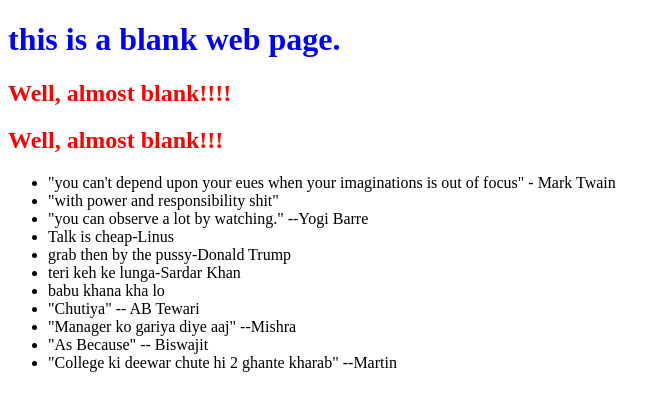
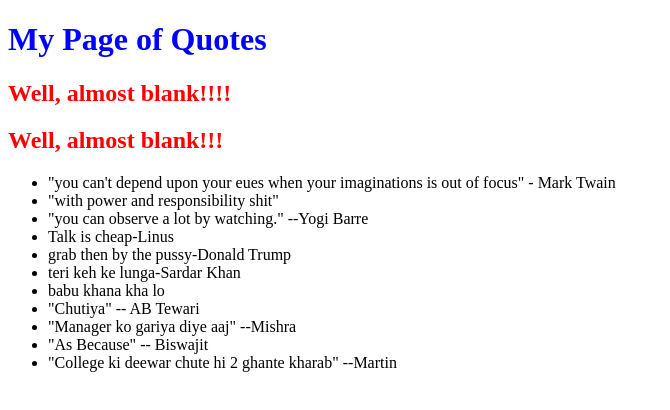
Before and after one commit to asagraw/0main_openSAP_repo, a plain HTML site: page index.html in a window 1280 px wide. Shown: the whole page, without its empty margins (0-670 px from the left). Drawn offline with Linux system fonts and the light colour scheme.

Commit message:
changed header to 'My Page of Quotes'

```diff
--- a/index.html
+++ b/index.html
@@ -7,7 +7,7 @@
 </head>
 <body>
 	<h1>
-	 this is a blank web page.
+	 My Page of Quotes
 	</h1>
 	<h2>Well, almost blank!!!!</h2>
 	<h2>Well, almost blank!!!</h2>
```
